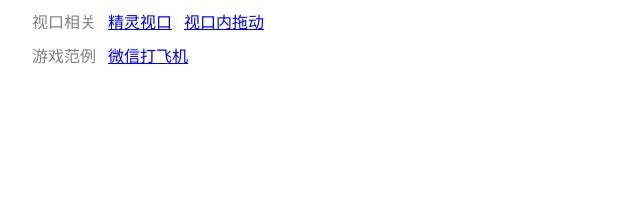
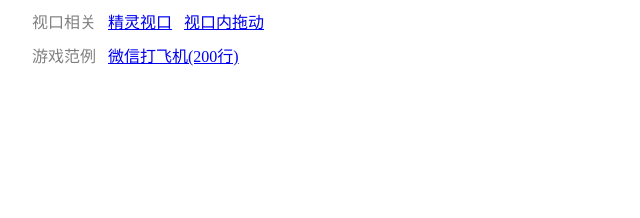
Before and after one commit to yoshikizh/nini, a website: page index.html in a window 1280 px wide. Shown: the part 701-919 px from the top of the page, 208-848 px from the left. Drawn offline with Linux system fonts and the light colour scheme.

Commit message:
index files

```diff
--- a/index.html
+++ b/index.html
@@ -79,7 +79,7 @@
     <div class="container mt10">
       <span class="linetitle">游戏范例</span>
       &nbsp;
-      <a href="javascript:;" onclick="goScene061()">微信打飞机</a>
+      <a href="javascript:;" onclick="goScene061()">微信打飞机(200行)</a>
     </container>
 
     <script src="./bin/nini.js" type="text/javascript"></script>
```
